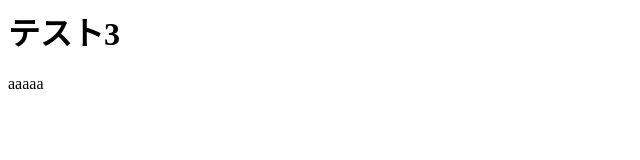
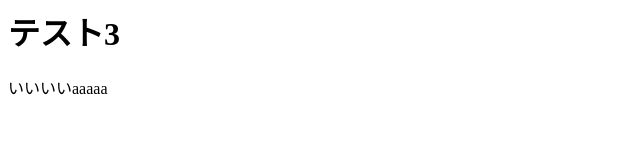
Before and after one commit to jun1git/git_tutorial, a plain HTML site: page index.html in a window 1280 px wide. Shown: the full height of the page, 0-640 px from the left. Drawn offline with Linux system fonts and the light colour scheme.

Commit message:
amendテスト2

```diff
--- a/index.html
+++ b/index.html
@@ -1,2 +1,2 @@
 <h1>テスト3</h1>
-<p>aaaaa</p>
+<p>いいいいaaaaa</p>
```
